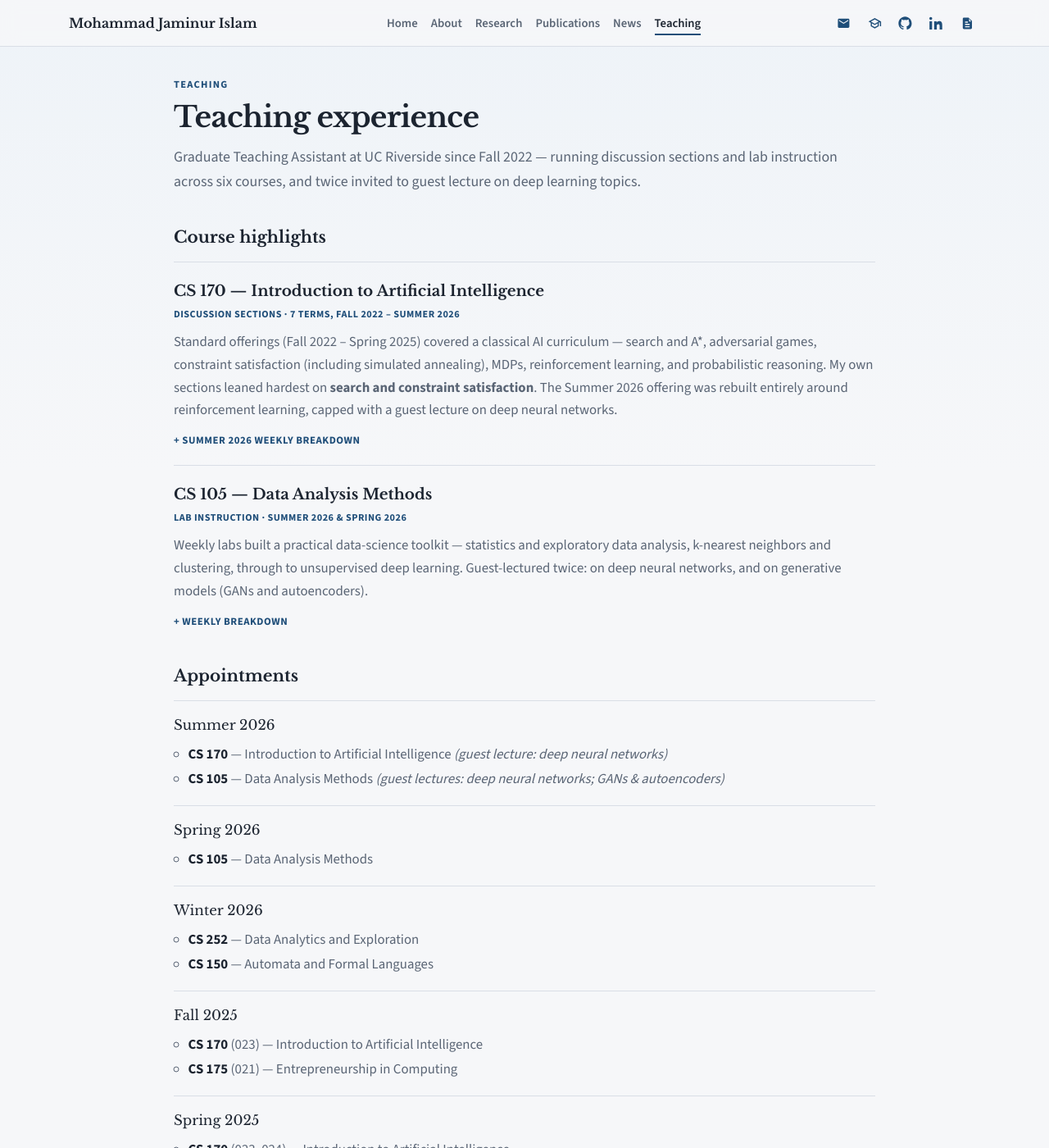
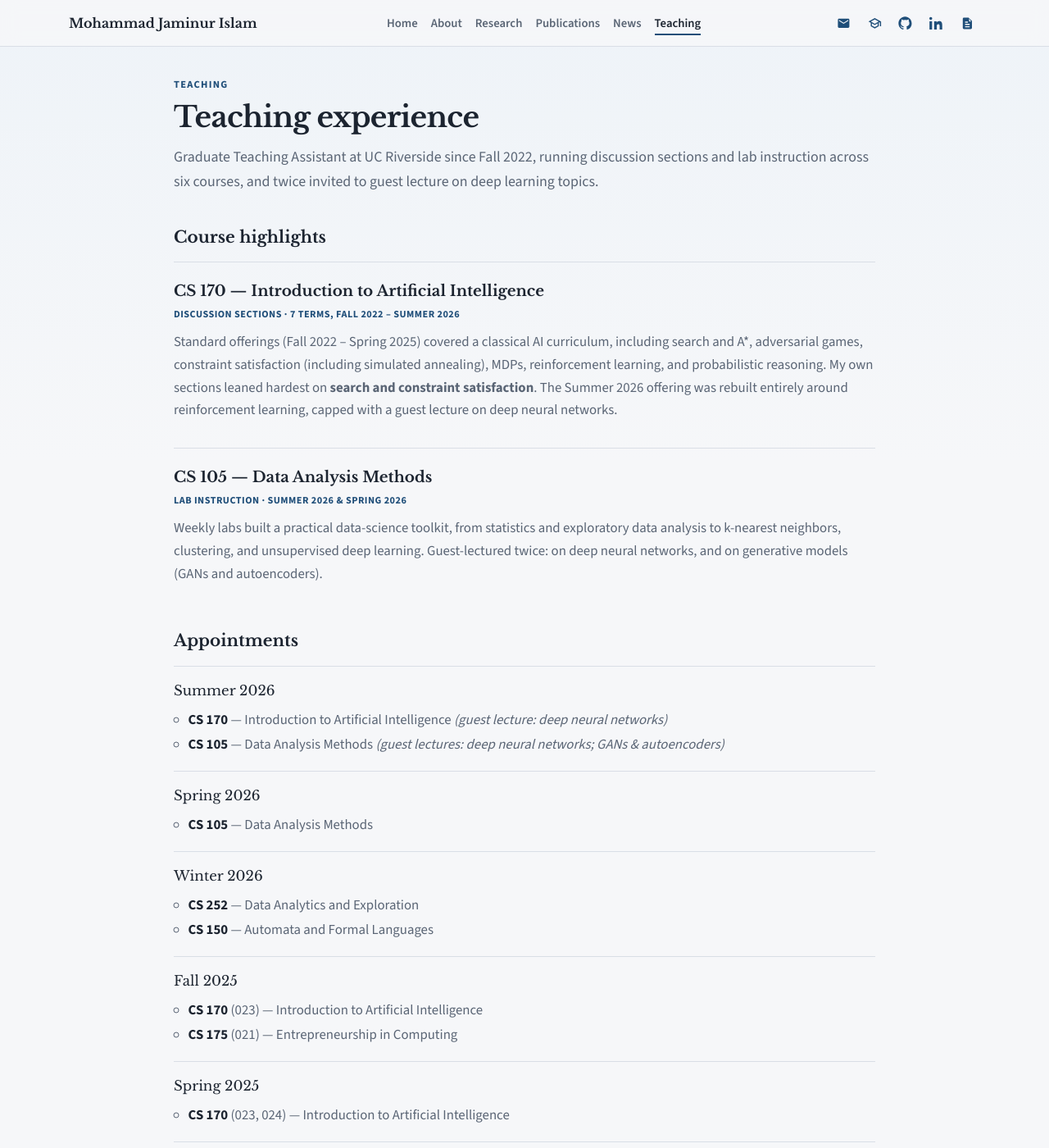
Before and after one commit to mohammadjaminur/mohammadjaminur.github.io, a Jekyll site: the page built from teaching.md, in a window 1280 px wide and 1400 px high. Shown: the whole window at 82% size. Built offline with Jekyll 4.4.1, drawn with Linux system fonts in a browser that asks for light colours.

Commit message:
Remove weekly syllabus breakdowns, rewrite prose to avoid em-dash connectors
- Teaching: drop both <details> weekly-breakdown disclosures (CS 170 and
  CS 105); the course-highlight paragraphs already state the key facts,
  including both guest lectures, so nothing is lost. Removes the now-dead
  topic-list/guest-badge/syllabus-details CSS.
- Site-wide: replace "phrase — phrase" em-dash connectors in prose with
  commas or restructured clauses across Home, About, Research, Teaching,
  Publications, and News, for more natural-reading sentences. Structural
  "CS 170 — Introduction to..." course-code/title labels are left as-is.
- Publications: simplify pub-notes by dropping the redundant category
  prefix ("CPS / security direction —") and stating the contribution
  directly.

```diff
--- a/style.css
+++ b/style.css
@@ -487,64 +487,6 @@ a:hover { color: var(--ink); }
   color: var(--muted);
   margin: 0 0 0.75rem;
 }
-.syllabus-details {
-  margin-top: 0.6rem;
-}
-.syllabus-details summary {
-  cursor: pointer;
-  font-weight: 700;
-  font-size: 0.8rem;
-  text-transform: uppercase;
-  letter-spacing: 0.04em;
-  color: var(--accent);
-  list-style: none;
-}
-.syllabus-details summary::-webkit-details-marker { display: none; }
-.syllabus-details summary::before { content: "+ "; }
-.syllabus-details[open] summary::before { content: "\2212 "; }
-.syllabus-details .topic-list { margin-top: 0.75rem; }
-
-.topic-list {
-  list-style: none;
-  margin: 0.75rem 0 1.1rem;
-  padding: 0;
-}
-.topic-list li {
-  display: grid;
-  grid-template-columns: 7.25rem 1fr;
-  align-items: baseline;
-  gap: 0.1rem 0.6rem;
-  padding: 0.45rem 0;
-  border-top: 1px dashed var(--line);
-  color: var(--ink);
-  font-size: 0.96rem;
-}
-.topic-list li:first-child { border-top: 0; }
-.topic-list .step {
-  font-weight: 700;
-  color: var(--accent);
-  font-size: 0.82rem;
-  text-transform: uppercase;
-  letter-spacing: 0.03em;
-  line-height: 1.3;
-}
-
-@media (max-width: 560px) {
-  .topic-list li { grid-template-columns: 1fr; gap: 0.15rem; }
-}
-
-.guest-badge {
-  display: inline-block;
-  margin-left: 0.15rem;
-  padding: 0.08rem 0.5rem;
-  border-radius: 999px;
-  background: var(--accent-soft);
-  color: var(--accent);
-  font-size: 0.72rem;
-  font-weight: 700;
-  letter-spacing: 0.02em;
-}
-
 /* Teaching terms */
 
 .term-list .term {
--- a/teaching.md
+++ b/teaching.md
@@ -1,46 +1,26 @@
 ---
 layout: default
 title: Teaching
-description: Teaching experience — discussion sections, lab instruction, and guest lectures at UC Riverside.
+description: Teaching experience, discussion sections, lab instruction, and guest lectures at UC Riverside.
 ---
 
 <div class="wrap wrap-wide">
   <p class="kicker">Teaching</p>
   <h1>Teaching experience</h1>
-  <p class="lede">Graduate Teaching Assistant at UC Riverside since Fall 2022 — running discussion sections and lab instruction across six courses, and twice invited to guest lecture on deep learning topics.</p>
+  <p class="lede">Graduate Teaching Assistant at UC Riverside since Fall 2022, running discussion sections and lab instruction across six courses, and twice invited to guest lecture on deep learning topics.</p>
 
   <h2>Course highlights</h2>
 
   <div class="course-block">
     <h3><span class="course-code">CS 170</span> — Introduction to Artificial Intelligence</h3>
     <p class="meta">Discussion sections · 7 terms, Fall 2022 – Summer 2026</p>
-    <p>Standard offerings (Fall 2022 – Spring 2025) covered a classical AI curriculum — search and A*, adversarial games, constraint satisfaction (including simulated annealing), MDPs, reinforcement learning, and probabilistic reasoning. My own sections leaned hardest on <strong>search and constraint satisfaction</strong>. The Summer 2026 offering was rebuilt entirely around reinforcement learning, capped with a guest lecture on deep neural networks.</p>
-    <details class="syllabus-details">
-      <summary>Summer 2026 weekly breakdown</summary>
-      <ul class="topic-list">
-        <li><span class="step">Week 1</span> RL foundations and multi-armed bandits</li>
-        <li><span class="step">Week 2</span> Markov decision processes, dynamic programming, model-free prediction</li>
-        <li><span class="step">Week 3</span> Model-free control</li>
-        <li><span class="step">Week 4</span> Deep neural networks <span class="guest-badge">Guest lecture</span></li>
-        <li><span class="step">Week 5</span> Value function approximation, learning from demonstration</li>
-      </ul>
-    </details>
+    <p>Standard offerings (Fall 2022 – Spring 2025) covered a classical AI curriculum, including search and A*, adversarial games, constraint satisfaction (including simulated annealing), MDPs, reinforcement learning, and probabilistic reasoning. My own sections leaned hardest on <strong>search and constraint satisfaction</strong>. The Summer 2026 offering was rebuilt entirely around reinforcement learning, capped with a guest lecture on deep neural networks.</p>
   </div>
 
   <div class="course-block">
     <h3><span class="course-code">CS 105</span> — Data Analysis Methods</h3>
     <p class="meta">Lab instruction · Summer 2026 &amp; Spring 2026</p>
-    <p>Weekly labs built a practical data-science toolkit — statistics and exploratory data analysis, k-nearest neighbors and clustering, through to unsupervised deep learning. Guest-lectured twice: on deep neural networks, and on generative models (GANs and autoencoders).</p>
-    <details class="syllabus-details">
-      <summary>Weekly breakdown</summary>
-      <ul class="topic-list">
-        <li><span class="step">Week 1</span> Statistics &amp; probability for data science; data collection and cleaning</li>
-        <li><span class="step">Week 2</span> Data integration and transformation; dimensionality reduction; exploratory data analysis</li>
-        <li><span class="step">Week 3</span> Exploratory data analysis (cont.); mathematical models in data science</li>
-        <li><span class="step">Week 4</span> K-nearest neighbors; clustering; deep neural networks <span class="guest-badge">Guest lecture</span></li>
-        <li><span class="step">Week 5</span> Unsupervised learning — generative models: GANs &amp; autoencoders <span class="guest-badge">Guest lecture</span></li>
-      </ul>
-    </details>
+    <p>Weekly labs built a practical data-science toolkit, from statistics and exploratory data analysis to k-nearest neighbors, clustering, and unsupervised deep learning. Guest-lectured twice: on deep neural networks, and on generative models (GANs and autoencoders).</p>
   </div>
 
   <h2>Appointments</h2>
```
Also changed, not shown: about.md (+3 -3 lines), index.md (+8 -8 lines), news.md (+4 -4 lines), publications.md (+4 -4 lines), research.md (+4 -4 lines).
